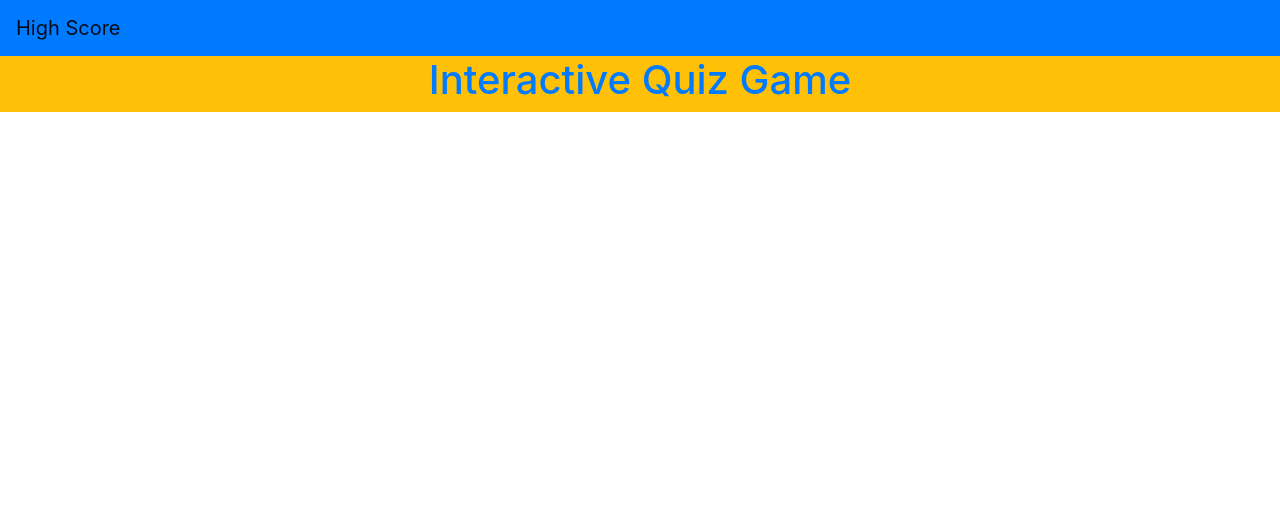
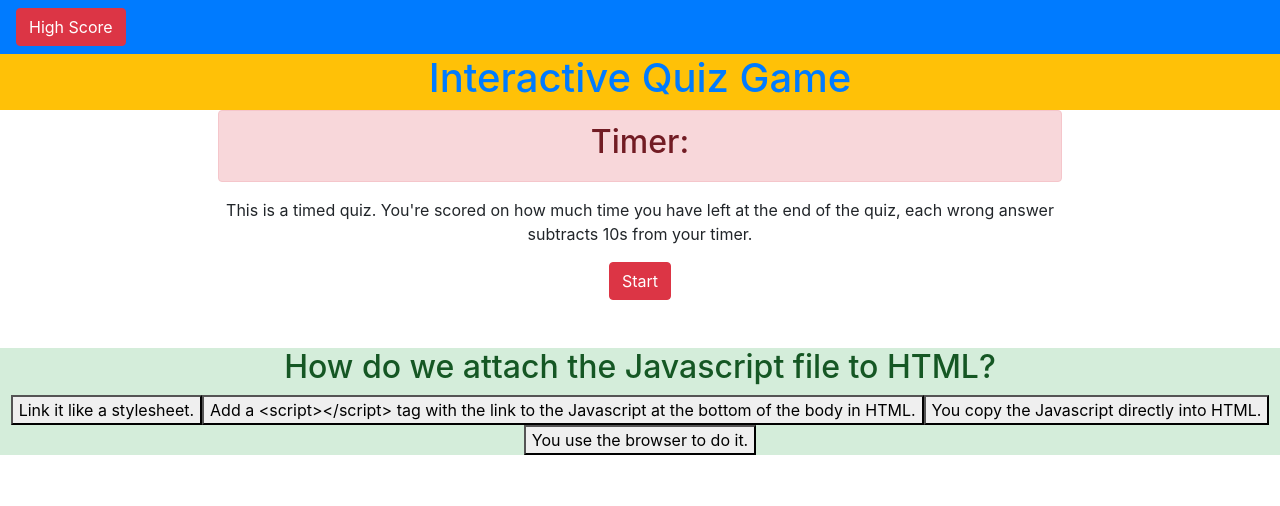
Before and after one commit to JaggedComet/code-quiz-game, a plain HTML site: page index.html in a window 1280 px wide. Drawn offline with nearby package versions, Linux system fonts and the light colour scheme.

Commit message:
added more code

```diff
--- a/assets/css/style.css
+++ b/assets/css/style.css
@@ -7,11 +7,13 @@ ul{
     text-align: center;
 }
 
-p  {
-    font-family:'Trebuchet MS', 'Lucida Sans Unicode', 'Lucida Grande', 'Lucida Sans', Arial, sans-serif;
+
+/* Hides the div containing question until quiz start is pressed. */
+.display-timer {
+    text-align: center;
 }
 
-/* Hides the div containing question until quiz start is pressed. */
-#question {
-    display: none;
+/* hides these elements until unhidden by javascript */
+.display-timer, .display-question {
+    /* display: none; */
 }
--- a/assets/script/script.js
+++ b/assets/script/script.js
@@ -1,21 +1,65 @@
 var questionDiv = document.querySelector("#question");
+var startButtonEl = document.querySelector("#start")
+var timerEl = document.querySelector("#timer")
+
+function countdown() {
+  var timeLeft = 5;
+
+  // Use the `setInterval()` method to call a function to be executed every 1000 milliseconds
+  var timeInterval = setInterval(function () {
+    // As long as the `timeLeft` is greater than 1
+    if (timeLeft > 1) {
+      // Set the `textContent` of `timerEl` to show the remaining seconds
+      timerEl.textContent = timeLeft + ' seconds remaining';
+      // Decrement `timeLeft` by 1
+      timeLeft--;
+    } else if (timeLeft === 1) {
+      // When `timeLeft` is equal to 1, rename to 'second' instead of 'seconds'
+      timerEl.textContent = timeLeft + ' second remaining';
+      timeLeft--;
+    } else {
+      // Once `timeLeft` gets to 0, set `timerEl` to an empty string
+      timerEl.textContent = '';
+      // Use `clearInterval()` to stop the timer
+      clearInterval(timeInterval);
+      // Call the `displayMessage()` function
+      displayMessage();
+    }
+  }, 1000);
+}
 
 
-// Start the Quiz
-function
-
-
-
+// Variable for questions. Prompts the question, then you choose from an arrow of answers to see if it"s right
 var questions = [
   {
-    prompt: "What is the color of the sky?",
-    options: ["Red", "Blue", "Green", "Yellow"],
-    answer: "Blue",
+    prompt: "How do we attach the Javascript file to HTML?",
+    options: ["Link it like a stylesheet.", "Add a <script></script> tag with the link to the Javascript at the bottom of the body in HTML.", "You copy the Javascript directly into HTML.", "You use the browser to do it."],
+    answer: "Add a <script></script> tag with the link to the Javascript at the bottom of the body in HTML.",
   },
   {
-    prompt: "Which shape is round?",
-    options: ["Square", "Triangle", "Trapezoid", "Circle"],
-    answer: "Circle",
+    prompt: "Where is the correct place to insert the Javascript in HTML?",
+    options: ["Head", "Header", "Body", "All Three are correct"],
+    answer: "Body"
+  },
+  {
+    prompt: "External Javascript file must contain a script tag",
+    options: ["True", "False"],
+    answer: "False",
+  },
+  {
+    prompt: "How do you add comments in Javascript?",
+    options: ["/*comment*/", "/ comment /", "<!--comment-->>", "// comment"],
+    answer: "// comment",
+  },
+  {
+    prompt: "Javascript is the same as Java.",
+    options: ["True", "False"],
+    answer: "False",
+  },
+  {
+    prompt: "Javascript is the same as JQuery.",
+    options: ["False", "True"],
+    answer: "False",
   },
 ];
 
@@ -34,7 +78,7 @@ function showQuestion() {
   questionDiv.innerHTML = "";
 
   if (questionIdx >= questions.length) {
-    alert("No more questions");
+    alert("Quiz is done");
     return;
   }
 
--- a/index.html
+++ b/index.html
@@ -15,13 +15,7 @@
 
     <!-- Going to repurpose the default navbar from bootstrap into a score button -->
     <nav class="navbar navbar-expand-lg navbar-light bg-primary">
-
-        <a class="navbar-brand" href="#">High Score</a>
-        <button class="navbar-toggler" type="button" data-toggle="collapse" data-target="#navbarSupportedContent"
-            aria-controls="navbarSupportedContent" aria-expanded="false" aria-label="Toggle navigation">
-            <span class="navbar-toggler-icon"></span>
-        </button>
-
+        <button class="btn btn-danger" id="score">High Score</button>
     </nav>
 
 </header>
@@ -41,17 +35,35 @@
 
     </div>
 
-<!-- Made a div to input text from Javascript with a span for the text. -->
-    <div class="start-quiz">
-        <span id="quiz-text"></span>
+    <!-- Made a div to show the timer for the quiz. -->
+    <div class="display-timer">
+        <div class='row'>
+            <div class="col col-md-8 offset-md-2">
+                <div class="alert alert-danger" role="alert">
+                    <h2 id="timer">Timer: </h2>
+                </div>
+            </div>
+        </div>
+    </div>
+
+    <!-- Made a div to show the information about the quiz andbutton -->
+    <div class='display-quiz'>
+        <div class="display-start">
+            <div class="row">
+                <div class="col col-md-8 offset-md-2">
+                    <p>This is a timed quiz. You're scored on how much time you have left at the end of the quiz, each
+                        wrong answer subtracts 10s from your timer.</p>
+                    <button class="btn btn-danger" id="start">Start</button>
+                </div>
+            </div>
         </div>
 
         <!-- Made a div to display the questions with that includes the id of questions so javascript can run on it. -->
+        <div class="display-question">
             <div class="row">
-
                 <div id="question" class="col-12 my-5 alert-success">
                 </div>
-
+            </div>
         </div>
 
         <script src="./assets/script/script.js"></script>
```
Lines whose indentation alone changed are shown as unchanged.
